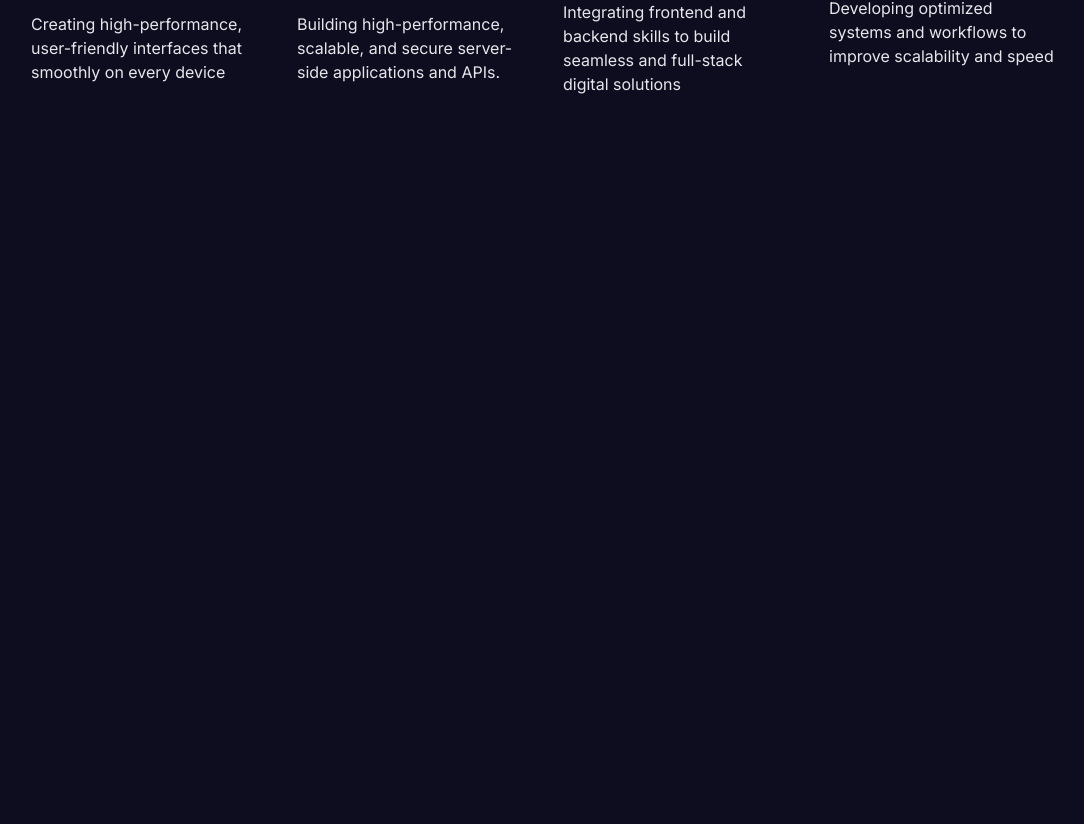
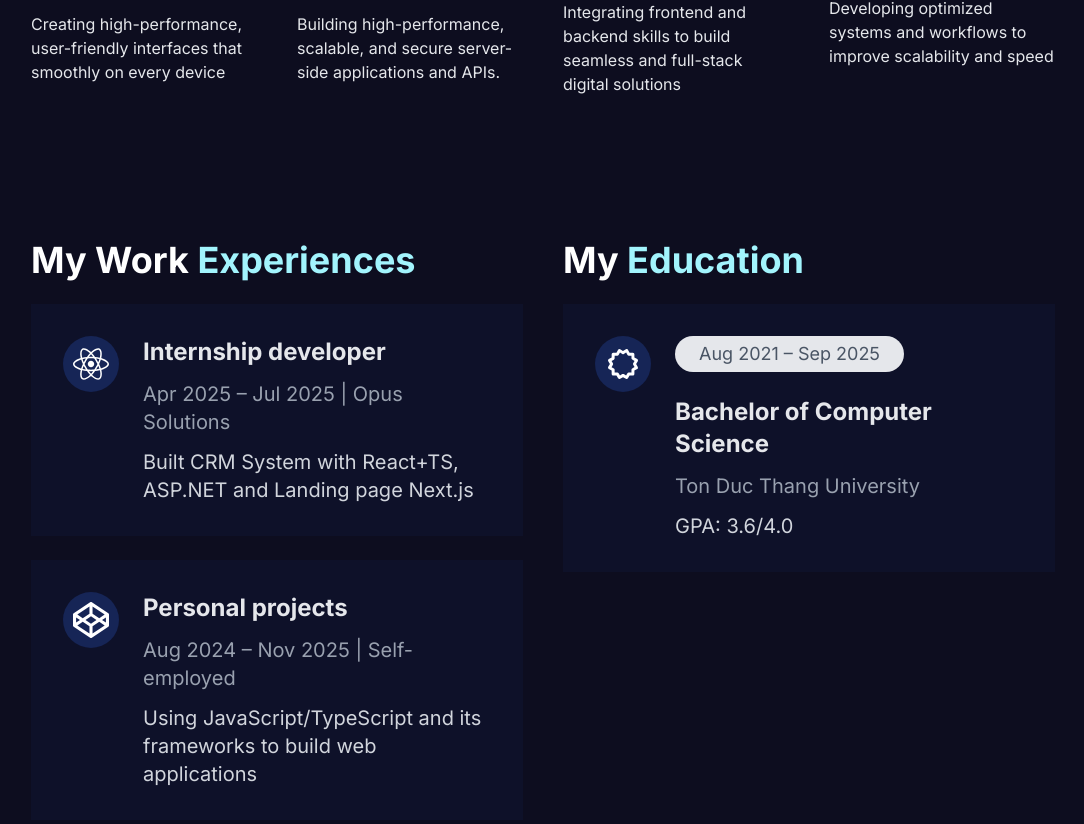
Before and after one commit to Miyuki1310/My-Portfolio, a Next.js app: page / in a window 1280 px wide. Shown: the part 1260-2084 px from the top of the page, without its empty margins (97-1181 px from the left). Before the commit the page ends 1420 px from the top, so only its background shows below. Built offline with nearby package versions, Linux system fonts and the light colour scheme.

Commit message:
Create: Education and Experience section

```diff
--- /dev/null
+++ b/Helper/formatDate.ts
@@ -0,0 +1,5 @@
+import dayjs from "dayjs"
+
+export const formatDateToMonthYear = (date: Date): string => {
+    return dayjs(date).format("MMM YYYY");
+}
--- a/components/Home/Home.tsx
+++ b/components/Home/Home.tsx
@@ -2,6 +2,7 @@ import React from 'react'
 import ResponsiveNavbar from '@/components/Home/Navbar/ResponsiveNavbar'
 import Hero from '@/components/Home/Hero/Hero'
 import ServiceSection from '@/components/Home/Service/ServiceSection'
+import ResumeSection from '@/components/Home/Resume/ResumeSection'
 
 
 const HomePage = () => {
@@ -10,6 +11,7 @@ const HomePage = () => {
       <ResponsiveNavbar/>
       <Hero/>
       <ServiceSection/>
+      <ResumeSection/>
     </div>
   )
 }
--- /dev/null
+++ b/components/Home/Resume/Education/EducationCard.tsx
@@ -0,0 +1,39 @@
+'use client'
+import { formatDateToMonthYear } from '@/Helper/formatDate'
+import { EducationsType } from '@/types/Type'
+import { motion } from 'framer-motion';
+
+
+const EducationCard = ({startDate, endDate, degree, institution, description, Icon}: EducationsType) => {
+  return (
+    <div>
+        <motion.div initial={{ opacity: 0, x: -100 }} // start hidden and shifted left
+                    whileInView={{ opacity: 1, x: 0 }} // animate when in view
+                    transition={{ duration: 1, ease: "easeOut" }}
+                    viewport={{ once: true, amount: 0.3 }}
+                    className='p-4 sm:p-8 flex gap-6 bg-blue-950/20'>
+                <div>
+                    <div className="w-10 h-10 sm:w-14 sm:h-14 flex items-center justify-center text-4xl rounded-full bg-blue-950">
+                        {Icon ? <Icon /> : null}
+                    </div>
+                </div>
+                <div className="flex-1">
+                    <div className="px-6 py-1 rounded-full bg-gray-200 w-fit">
+                        <p className='text-gray-600 text-sm sm:text-lg'>
+                            {`${formatDateToMonthYear(startDate)} – ${formatDateToMonthYear(endDate)}`}
+                        </p>
+                    </div>
+                    <h3 className='text-xl sm:text-2xl text-gray-200 font-semibold mt-6'>{degree}</h3>
+                    <p className='text-gray-400 text-sm sm:text-xl mt-3'>
+                        {institution}
+                    </p>
+                    <p className='text-gray-300 mt-3 text-sm sm:text-xl'>
+                        {description}
+                    </p>
+                </div>
+            </motion.div>
+    </div>
+  )
+}
+
+export default EducationCard
--- /dev/null
+++ b/components/Home/Resume/Education/EducationSection.tsx
@@ -0,0 +1,21 @@
+import { Educations } from '@/constants/constants'
+import React from 'react'
+import EducationCard from './EducationCard'
+
+
+const EducationSection = () => {
+  return (
+    <div>
+        <h2 className='text-3xl sm:text-4xl font-bold'>My <span className='text-cyan-200'>Education</span></h2>
+        <div className="flex flex-col gap-6 mt-6">
+            {Educations.map((edu, index) => {
+                return (
+                    <EducationCard key={index} {...edu} />
+                )
+            })}
+        </div>
+    </div>
+  )
+}
+
+export default EducationSection
--- /dev/null
+++ b/components/Home/Resume/Experience/ExperienceCard.tsx
@@ -0,0 +1,32 @@
+'use client';
+import { formatDateToMonthYear } from '@/Helper/formatDate';
+import { ExperienceType } from '@/types/Type';
+import { motion } from 'framer-motion';
+
+
+const ExperienceCard = ({jobTitle, startDate, endDate, company, description, icon: Icon}: ExperienceType) => {
+  return (
+    <motion.div initial={{ opacity: 0, x: -100 }} // start hidden and shifted left
+                whileInView={{ opacity: 1, x: 0 }} // animate when in view
+                transition={{ duration: 1, ease: "easeOut" }}
+                viewport={{ once: true, amount: 0.3 }}
+                className='p-4 sm:p-8 flex gap-6 bg-blue-950/20'>
+        <div>
+            <div className="w-10 h-10 sm:w-14 sm:h-14 flex items-center justify-center text-4xl rounded-full bg-blue-950">
+                {Icon ? <Icon /> : null}
+            </div>
+        </div>
+        <div className="flex-1">
+            <h3 className='text-xl sm:text-2xl text-gray-200 font-semibold'>{jobTitle}</h3>
+            <p className='text-gray-400 text-sm sm:text-xl mt-3'>
+                {`${formatDateToMonthYear(startDate)} – ${formatDateToMonthYear(endDate)} | ${company}`}
+            </p>
+            <p className='text-gray-300 mt-3 text-sm sm:text-xl'>
+                {description}
+            </p>
+        </div>
+    </motion.div>
+  )
+}
+
+export default ExperienceCard
--- /dev/null
+++ b/components/Home/Resume/Experience/ExperienceSection.tsx
@@ -0,0 +1,21 @@
+import { Experiences } from '@/constants/constants'
+import React from 'react'
+import ExperienceCard from './ExperienceCard'
+
+
+const ExperienceSection = () => {
+  return (
+    <div>
+        <h2 className='text-3xl sm:text-4xl font-bold'>My Work <span className='text-cyan-200'>Experiences</span></h2>
+        <div className="flex flex-col gap-6 mt-6">
+            {Experiences.map((exp, index) => {
+                return (
+                    <ExperienceCard key={index} {...exp} />
+                )
+            })}
+        </div>
+    </div>
+  )
+}
+
+export default ExperienceSection
--- /dev/null
+++ b/components/Home/Resume/ResumeSection.tsx
@@ -0,0 +1,14 @@
+'use client'
+import ExperienceSection from '@/components/Home/Resume/Experience/ExperienceSection'
+import EducationSection from '@/components/Home/Resume/Education/EducationSection'
+
+const ResumeSection = () => {
+  return (
+    <div className='container pt-20 pb-16 grid grid-cols-1 gap-10 xl:grid-cols-2'>
+        <ExperienceSection/>
+        <EducationSection/>
+    </div>
+  )
+}
+
+export default ResumeSection
--- a/constants/constants.ts
+++ b/constants/constants.ts
@@ -1,7 +1,10 @@
-import { FaHome, FaInfo, FaTasks } from "react-icons/fa";
+import { EducationsType, ExperienceType, NavLinksType, ServiceType } from "@/types/Type";
+import { BiCertification } from "react-icons/bi";
+import { FaHome, FaInfo, FaReact, FaTasks } from "react-icons/fa";
+import { FaCodepen } from "react-icons/fa6";
 import { MdOutlineWorkOutline } from "react-icons/md";
 
-export const NavLinks = [
+export const NavLinks: NavLinksType[] = [
     {
         id: 1,
         url: "/",
@@ -28,7 +31,7 @@ export const NavLinks = [
     }
 ]
 
-export const Service = [
+export const Service: ServiceType[] = [
     {
         img: "/s1.png",
         title: "Frontend Development",
@@ -50,3 +53,33 @@ export const Service = [
         description: "Developing optimized systems and workflows to improve scalability and speed"
     }
 ]
+
+export const Experiences: ExperienceType[] = [
+    {
+        jobTitle: "Internship developer",
+        startDate: new Date("2025-04-09"),
+        endDate: new Date("2025-07-09"),
+        company: "Opus Solutions",
+        description: "Built CRM System with React+TS, ASP.NET and Landing page Next.js",
+        icon: FaReact
+    },
+    {
+        jobTitle: "Personal projects",
+        startDate: new Date("2024-08-01"),
+        endDate: new Date(),
+        company: "Self-employed",
+        description: "Using JavaScript/TypeScript and its frameworks to build web applications",
+        icon: FaCodepen
+    }
+]
+
+export const Educations: EducationsType[] = [
+    {
+        startDate: new Date("2021-08-01"),
+        endDate: new Date("2025-09-25"),
+        degree: "Bachelor of Computer Science",
+        institution: "Ton Duc Thang University",
+        description: "GPA: 3.6/4.0",
+        Icon: BiCertification,
+    },
+]
--- a/package.json
+++ b/package.json
@@ -12,6 +12,7 @@
     "@tsparticles/engine": "^3.9.1",
     "@tsparticles/react": "^3.0.0",
     "@tsparticles/slim": "^3.9.1",
+    "dayjs": "^1.11.19",
     "framer-motion": "^12.23.24",
     "install": "^0.13.0",
     "next": "16.0.0",
--- /dev/null
+++ b/types/Type.ts
@@ -0,0 +1,29 @@
+import { IconType } from "react-icons";
+
+export type NavLinksType = {
+    id: number;
+    url: string;
+    label: string;
+    icon: IconType;
+}
+export type ServiceType = {
+    img: string;
+    title: string;
+    description: string;
+}
+export type ExperienceType = {
+    jobTitle: string;
+    startDate: Date;
+    endDate: Date;
+    company: string;
+    description: string;
+    icon: IconType;
+};
+export type EducationsType = {
+    startDate: Date;
+    endDate: Date;
+    degree: string;
+    institution: string;
+    description: string;
+    Icon: IconType;
+}
```
Also changed, not shown: 1 other file (tests, documents, lock files or other folders).
